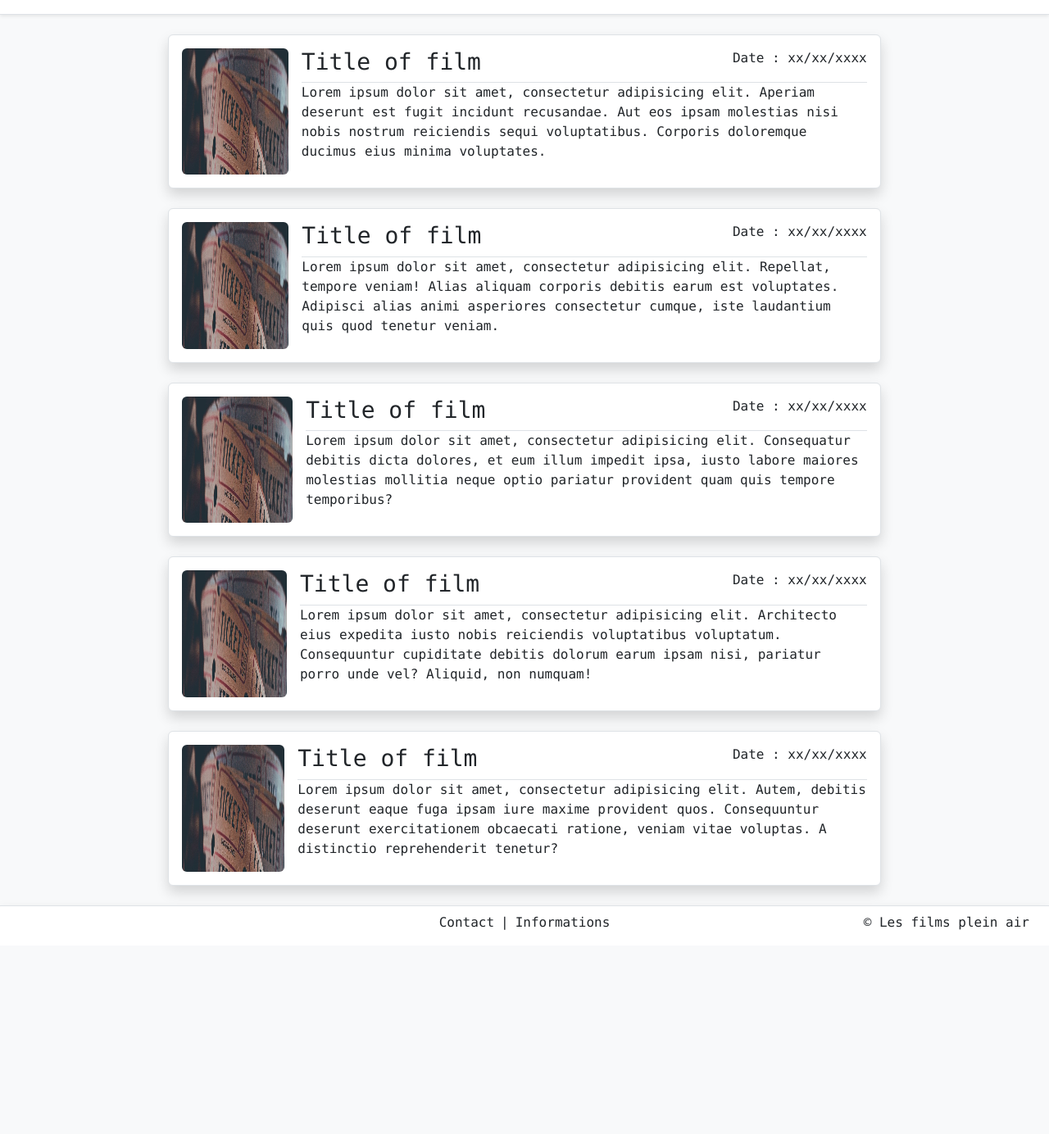
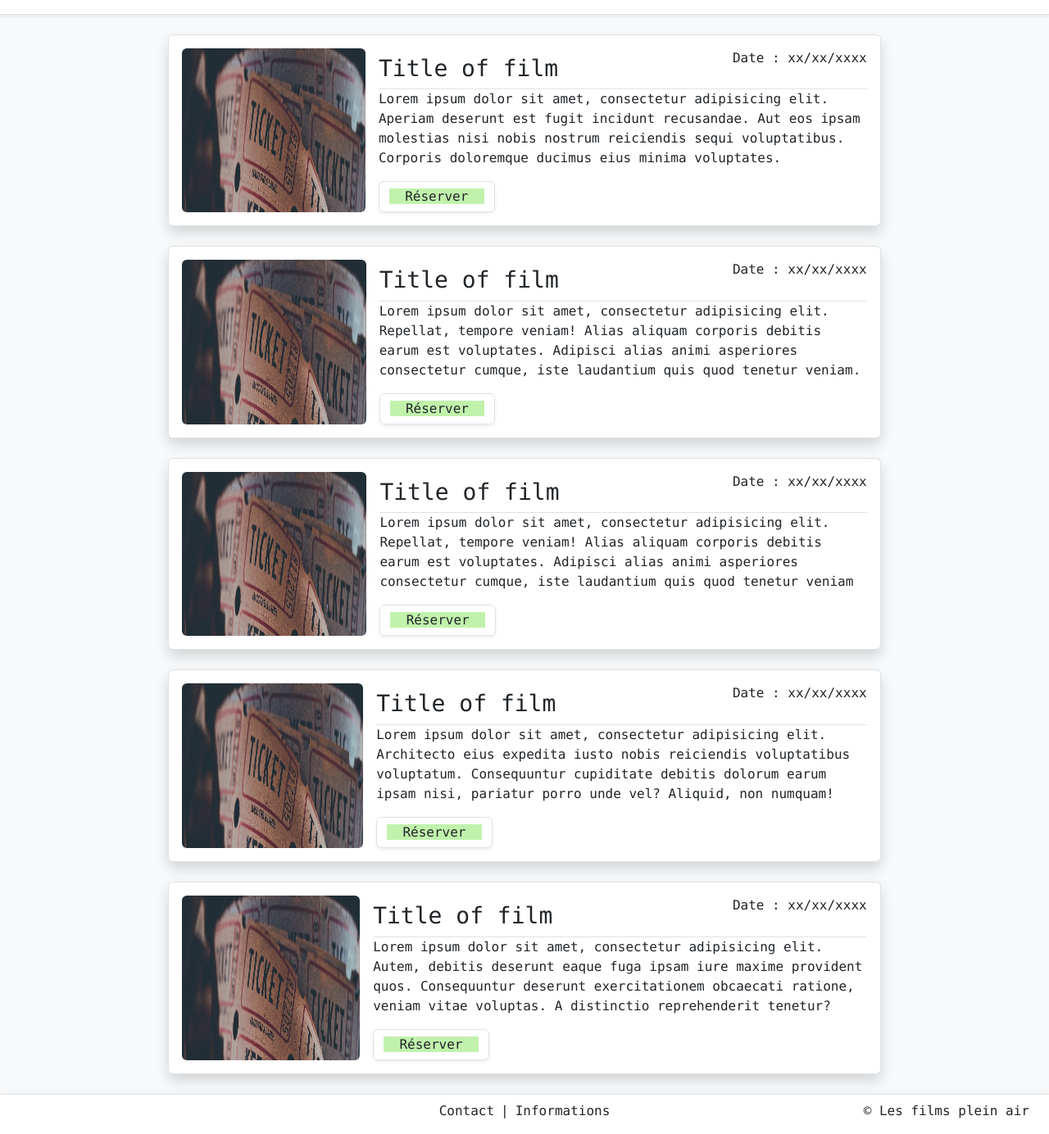
Before and after one commit to Timothe-Raynaud/les-films-plein-air, a website: page pages/programme.html in a window 1280 px wide. Shown: the part 138-1522 px from the top of the page at 82% size. Before the commit the page ends 1292 px from the top, so only its background shows below. Drawn offline with Linux system fonts and the light colour scheme.

Commit message:
:sparkles: Finalisation maquettes

```diff
--- a/pages/programme.html
+++ b/pages/programme.html
@@ -4,7 +4,7 @@
     <meta charset="utf-8">
     <meta name="viewport" content="width=device-width, initial-scale=1">
     <link rel="stylesheet" href="../css/index.css">
-    <link rel="stylesheet" href="../css/animate.css"></link>
+    <link rel="stylesheet" href="../css/animate.css">
     <title>Les films de plein air</title>
 </head>
 
@@ -34,64 +34,79 @@
 
 <main class="container-fluid mt-4 mb-4">
     <div class="row justify-content-center gx-5 gy-4">
-        <div class="col-xl-8 col-10 d-flex justify-content-between border bg-white shadow rounded p-3">
-            <div class="w-50 me-3">
+        <div class="col-xl-8 col-10 d-flex justify-content-between align-content-center flex-lg-row flex-column border bg-white shadow rounded p-3">
+            <div class="w-100 me-3">
                 <img src="../images/1.jpg" alt="1" class="w-100 h-100 rounded">
             </div>
             <div>
-                <div class="d-flex justify-content-between border-bottom">
-                    <h3>Title of film</h3>
+                <div class="d-flex justify-content-between flex-lg-row flex-column border-bottom">
+                    <h3 class="mt-2">Title of film</h3>
                     <span class="d-inline-block">Date : xx/xx/xxxx</span>
                 </div>
-                <p>Lorem ipsum dolor sit amet, consectetur adipisicing elit. Aperiam deserunt est fugit incidunt recusandae. Aut eos ipsam molestias nisi nobis nostrum reiciendis sequi voluptatibus. Corporis doloremque ducimus eius minima voluptates.</p>
+                <div>
+                    <p>Lorem ipsum dolor sit amet, consectetur adipisicing elit. Aperiam deserunt est fugit incidunt recusandae. Aut eos ipsam molestias nisi nobis nostrum reiciendis sequi voluptatibus. Corporis doloremque ducimus eius minima voluptates.</p>
+                    <a href="films.html"><button type="button" class="btn border shadow-sm"><span class="bg-primary-g"> &ensp; Réserver &ensp; </span></button></a>
+                </div>
             </div>
         </div>
-        <div class="col-xl-8 col-10 d-flex justify-content-between border bg-white shadow rounded p-3">
-            <div class="w-50 me-3">
+        <div class="col-xl-8 col-10 d-flex justify-content-between align-content-center flex-lg-row flex-column border bg-white shadow rounded p-3">
+            <div class="w-100 me-3">
                 <img src="../images/1.jpg" alt="1" class="w-100 h-100 rounded">
             </div>
             <div>
-                <div class="d-flex justify-content-between border-bottom">
-                    <h3>Title of film</h3>
+                <div class="d-flex justify-content-between flex-lg-row flex-column border-bottom">
+                    <h3 class="mt-2">Title of film</h3>
                     <span class="d-inline-block">Date : xx/xx/xxxx</span>
                 </div>
-                <p>Lorem ipsum dolor sit amet, consectetur adipisicing elit. Repellat, tempore veniam! Alias aliquam corporis debitis earum est voluptates. Adipisci alias animi asperiores consectetur cumque, iste laudantium quis quod tenetur veniam.</p>
+                <div>
+                    <p>Lorem ipsum dolor sit amet, consectetur adipisicing elit. Repellat, tempore veniam! Alias aliquam corporis debitis earum est voluptates. Adipisci alias animi asperiores consectetur cumque, iste laudantium quis quod tenetur veniam.</p>
+                    <a href="films.html"><button type="button" class="btn border shadow-sm"><span class="bg-primary-g"> &ensp; Réserver &ensp; </span></button></a>
+                </div>
             </div>
         </div>
-        <div class="col-xl-8 col-10 d-flex justify-content-between border bg-white shadow rounded p-3">
-            <div class="w-50 me-3">
+        <div class="col-xl-8 col-10 d-flex justify-content-between align-content-center flex-lg-row flex-column border bg-white shadow rounded p-3">
+            <div class="w-100 me-3">
                 <img src="../images/1.jpg" alt="1" class="w-100 h-100 rounded">
             </div>
             <div>
-                <div class="d-flex justify-content-between border-bottom">
-                    <h3>Title of film</h3>
+                <div class="d-flex justify-content-between flex-lg-row flex-column border-bottom">
+                    <h3 class="mt-2">Title of film</h3>
                     <span class="d-inline-block">Date : xx/xx/xxxx</span>
                 </div>
-                <p>Lorem ipsum dolor sit amet, consectetur adipisicing elit. Consequatur debitis dicta dolores, et eum illum impedit ipsa, iusto labore maiores molestias mollitia neque optio pariatur provident quam quis tempore temporibus?</p>
+                <div>
+                    <p>Lorem ipsum dolor sit amet, consectetur adipisicing elit. Repellat, tempore veniam! Alias aliquam corporis debitis earum est voluptates. Adipisci alias animi asperiores consectetur cumque, iste laudantium quis quod tenetur veniam</p>
+                    <a href="films.html"><button type="button" class="btn border shadow-sm"><span class="bg-primary-g"> &ensp; Réserver &ensp; </span></button></a>
+                </div>
             </div>
         </div>
-        <div class="col-xl-8 col-10 d-flex justify-content-between border bg-white shadow rounded p-3">
-            <div class="w-50 me-3">
+        <div class="col-xl-8 col-10 d-flex justify-content-between align-content-center flex-lg-row flex-column border bg-white shadow rounded p-3">
+            <div class="w-100 me-3">
                 <img src="../images/1.jpg" alt="1" class="w-100 h-100 rounded">
             </div>
             <div>
-                <div class="d-flex justify-content-between border-bottom">
-                    <h3>Title of film</h3>
+                <div class="d-flex justify-content-between flex-lg-row flex-column border-bottom">
+                    <h3 class="mt-2">Title of film</h3>
                     <span class="d-inline-block">Date : xx/xx/xxxx</span>
                 </div>
-                <p>Lorem ipsum dolor sit amet, consectetur adipisicing elit. Architecto eius expedita iusto nobis reiciendis voluptatibus voluptatum. Consequuntur cupiditate debitis dolorum earum ipsam nisi, pariatur porro unde vel? Aliquid, non numquam!</p>
+                <div>
+                    <p>Lorem ipsum dolor sit amet, consectetur adipisicing elit. Architecto eius expedita iusto nobis reiciendis voluptatibus voluptatum. Consequuntur cupiditate debitis dolorum earum ipsam nisi, pariatur porro unde vel? Aliquid, non numquam!</p>
+                    <a href="films.html"><button type="button" class="btn border shadow-sm"><span class="bg-primary-g"> &ensp; Réserver &ensp; </span></button></a>
+                </div>
             </div>
         </div>
-        <div class="col-xl-8 col-10 d-flex justify-content-between border bg-white shadow rounded p-3">
-            <div class="w-50 me-3">
+        <div class="col-xl-8 col-10 d-flex justify-content-between align-content-center flex-lg-row flex-column border bg-white shadow rounded p-3">
+            <div class="w-100 me-3">
                 <img src="../images/1.jpg" alt="1" class="w-100 h-100 rounded">
             </div>
             <div>
-                <div class="d-flex justify-content-between border-bottom">
-                    <h3>Title of film</h3>
+                <div class="d-flex justify-content-between flex-lg-row flex-column border-bottom">
+                    <h3 class="mt-2">Title of film</h3>
                     <span class="d-inline-block">Date : xx/xx/xxxx</span>
                 </div>
-                <p>Lorem ipsum dolor sit amet, consectetur adipisicing elit. Autem, debitis deserunt eaque fuga ipsam iure maxime provident quos. Consequuntur deserunt exercitationem obcaecati ratione, veniam vitae voluptas. A distinctio reprehenderit tenetur?</p>
+                <div>
+                    <p>Lorem ipsum dolor sit amet, consectetur adipisicing elit. Autem, debitis deserunt eaque fuga ipsam iure maxime provident quos. Consequuntur deserunt exercitationem obcaecati ratione, veniam vitae voluptas. A distinctio reprehenderit tenetur?</p>
+                    <a href="films.html"><button type="button" class="btn border shadow-sm"><span class="bg-primary-g"> &ensp; Réserver &ensp; </span></button></a>
+                </div>
             </div>
         </div>
     </div>
@@ -112,5 +127,6 @@
         </div>
     </div>
 </footer>
+
 </body>
 </html>
```
Also changed, not shown: index.html (+1 -0 lines), pages/actualites.html (+7 -30 lines), pages/films.html (added, +108 -0 lines), images/5.jpg (added).
